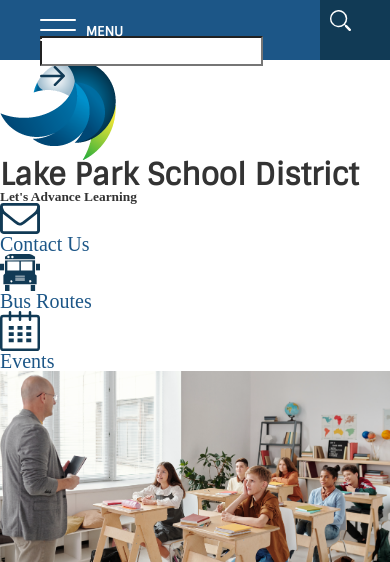
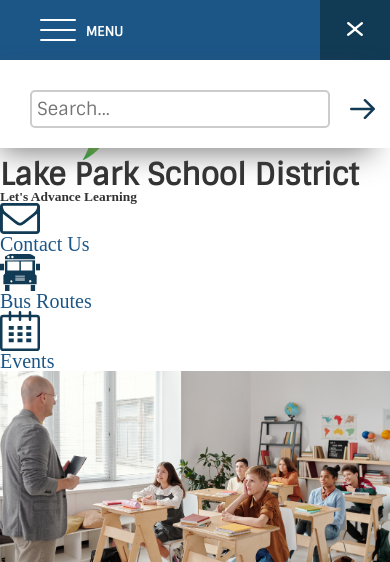
Before and after one commit to coderxdesigner/LPSD, a website: page index.html in a window 390 px wide. Both pictures are taken after a click on the element 355 px from the left and 30 px from the top of the page. Shown: the top 562 px of the page. Drawn offline with nearby package versions, Linux system fonts and the light colour scheme.

Commit message:
Finished mobile navigation

```diff
--- a/assets/css/style.css
+++ b/assets/css/style.css
@@ -66,6 +66,7 @@ header {
 
   position: relative;
 }
+
 .lg-menu {
   display: none;
 }
@@ -79,17 +80,15 @@ header {
   position: absolute;
   left: 0;
   right: 0;
-  max-height: 240px;
+  max-height: 440px;
 }
 .lg-menu.active .nav-itm {
   padding-left: 40px;
   margin: 5px 0px 5px 0px;
 }
-
-.dropdown {
-  display: none;
-  z-index: 1;
-  flex-direction: column; /* or row */
+.dropdown-menu div {
+  position: relative;
+  left: 20px;
 }
 .mobile {
   cursor: pointer;
@@ -101,6 +100,8 @@ header {
   padding-left: 10px;
   font-size: small;
 }
+
+/*search*/
 .search-wrapper {
   position: absolute;
   right: 0;
@@ -115,3 +116,62 @@ header {
   cursor: pointer;
   position: relative;
 }
+.ico_search {
+  position: absolute;
+  left: 24px;
+  top: 18px;
+  height: 20px;
+  width: 19px;
+}
+
+.ico_search {
+  background-image: url("../img/icons/ico_search_magnify.svg");
+  background-repeat: no-repeat;
+  transform-origin: center;
+  transform: rotate(0);
+}
+.ico_search.active {
+  background-image: url("../img/icons/ico_search_x.svg");
+  background-repeat: no-repeat;
+  top: 22px;
+  left: 27px;
+  height: 19px;
+  width: 19px;
+  transform: rotate(1turn);
+  transition: transform 250ms ease-in-out;
+}
+
+#search_input {
+  display: none;
+}
+#search_input.active {
+  display: flex;
+  position: absolute;
+  right: 0px;
+  top: 60px;
+  padding: 10px;
+  background-color: #ffffff;
+  max-width: 400px;
+  width: 100%;
+  padding: 30px 0px 20px 30px;
+  -webkit-box-shadow: -9px 12px 31px -9px rgba(82, 82, 82, 0.8);
+  box-shadow: -9px 12px 31px -9px rgba(82, 82, 82, 0.8);
+}
+input[type="search"] {
+  padding: 5px;
+  border: 2px solid #ccc;
+  -webkit-border-radius: 5px;
+  border-radius: 5px;
+  max-width: 300px;
+  width: 100%;
+}
+.ico_arr {
+  position: relative;
+  left: 20px;
+  transform: translateX(0);
+  transition: transform 250ms ease-in-out;
+  cursor: pointer;
+}
+.ico_arr:hover {
+  transform: translateX(7px);
+}
--- a/assets/js/functions.js
+++ b/assets/js/functions.js
@@ -11,4 +11,22 @@ class MobileMenu {
     this.menuContent.classList.toggle("active")
   }
 }
+
+class Search {
+  constructor() {
+    this.button = document.getElementById("search-open")
+    this.icon = document.getElementById("searchIco")
+    this.input = document.getElementById("search_input")
+    this.events()
+  }
+  events() {
+    this.button.addEventListener("click", () => this.toggleMenu())
+  }
+  toggleMenu() {
+    this.input.classList.toggle("active")
+    this.icon.classList.toggle("active")
+    this.icon.classList.add("spin")
+  }
+}
+new Search()
 new MobileMenu()
--- a/index.html
+++ b/index.html
@@ -19,8 +19,8 @@
       </nav>
       <nav id="lg-menu" class="lg-menu">
           <div class="nav-itm"><a href="#" class="nav-lnk">Home</a></div>
-          <div class="nav-itm dropdown-title"><a href="" class="nav-lnk">About Us &#9660; </a></div>
-          <div class="dropdown">
+          <div class="nav-itm dropdown-title"><a href="" class="nav-lnk dropdown">About Us</a></div>
+          <div class="dropdown-menu">
             <div class="nav-itm"><a href="" class="nav-lnk">General Information</a></div>
             <div class="nav-itm"><a href="" class="nav-lnk">Lake Park History</a></div>
             <div class="nav-itm"><a href="" class="nav-lnk">In the News</a></div>
@@ -44,11 +44,14 @@
         </div>
       </nav>
       <div class="search-wrapper">
-        <div class="button"><img src="assets/img/icons/ico_search_magnify.svg" alt="Search"></div>
+        <div id="search-open" class="button">
+          <div id="searchIco" class="ico_search"></div>
+        </div>
       </div>
-      <div>
-          <input type="search" name="" id="search"><img src="assets/img/icons/ico_search_arrow.svg" alt="Search Now">
-        </div>
+      <div id="search_input">
+        <input type="search" placeholder="Search..." name="" id="search">
+        <img class="ico_arr" src="assets/img/icons/ico_search_arrow.svg" alt="Search Now">
+      </div>
     </header>
     <main>
       <section>
@@ -140,6 +143,6 @@
     </footer>
     <script src="node_modules/jquery/dist/jquery.min.js"></script>
     <script src="assets/js/functions.js"></script>
-    <script src="assets/js/app.js"></script>
+
   </body>
 </html>
```
Also changed, not shown: README.md, assets/img/icons/ico_search_x.svg (added), 7 other files.
